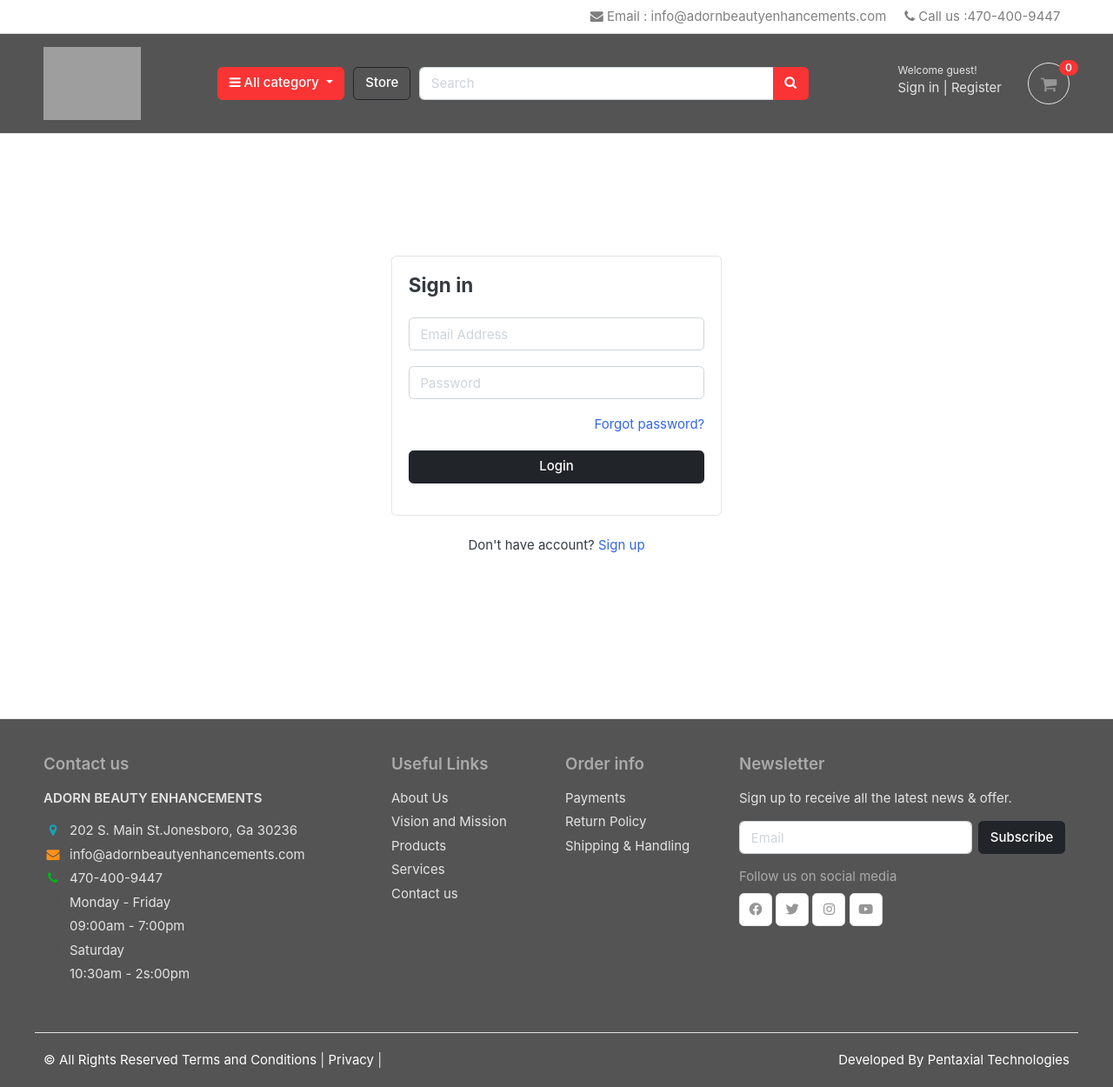
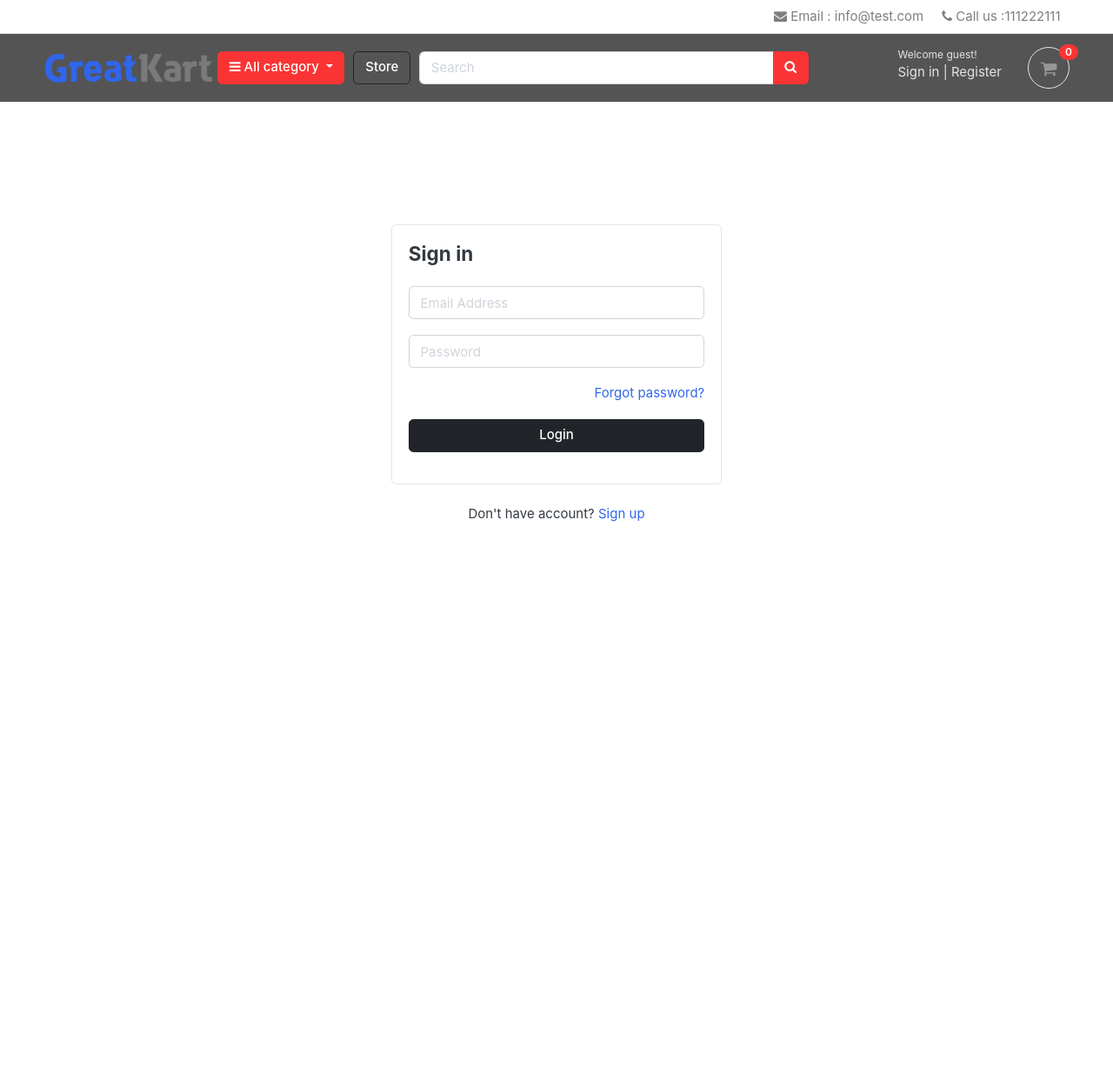
Before and after one commit to PonmuraliGIT/AdornApp, a Django app: page /accounts/login/?next=/accounts/change_password/ in a window 1280 px wide. Shown: the whole page at 87% size. After the commit the page ends 600 px from the top, so only its background shows below. Run offline with Django 3.2, Linux system fonts and the light colour scheme; data comes from the database, SQL or seed files in the repository; data that the repository does not hold is empty; some libraries are stand-ins or nearby versions; grey boxes are pictures that could not be loaded.

Commit message:
This is my first commit

```diff
--- a/templates/base.html
+++ b/templates/base.html
@@ -55,6 +55,6 @@ $(document).ready(function() {
 
   {% endblock %}
 
-{% include 'includes/footer.html'%}
 
-<!--footer-->
+
+<!-- footer-->
--- a/templates/includes/navbar.html
+++ b/templates/includes/navbar.html
@@ -16,8 +16,8 @@
     </li>
     </ul>
     <ul class="navbar-nav">
-    <li><a href="#" class="nav-link"> <i class="fa fa-envelope"></i> Email : info@adornbeautyenhancements.com </a></li>
-    <li><a href="#" class="nav-link"> <i class="fa fa-phone"></i> Call us :470-400-9447 </a></li>
+    <li><a href="#" class="nav-link"> <i class="fa fa-envelope"></i> Email : info@test.com </a></li>
+    <li><a href="#" class="nav-link"> <i class="fa fa-phone"></i> Call us :111222111 </a></li>
   </ul> <!-- list-inline //  -->
   </div> <!-- navbar-collapse .// -->
 </div> <!-- container //  -->
@@ -28,7 +28,7 @@
 <div class="row align-items-center">
   <div class="col-lg-2 col-md-3 col-6">
     <a href="{% url 'home' %}" class="brand-wrap">
-      <img class="logo" style="max-height: 84px;" src="{%static './images/banners/AdornLogo.jpg'%}">
+      <img class="logo" style="max-height: 48px;" src="{%static './images/logo.png'%}">
       <!-- <h2 class="text-danger">ADORN</h2> -->
     </a> <!-- brand-wrap.// -->
 
```
Also changed, not shown: adorn/settings.py (+8 -31 lines).
